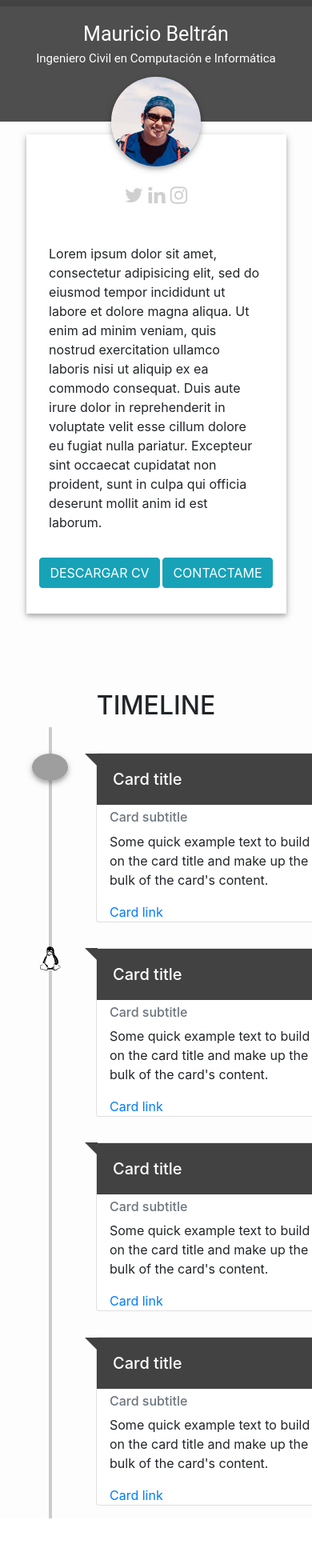
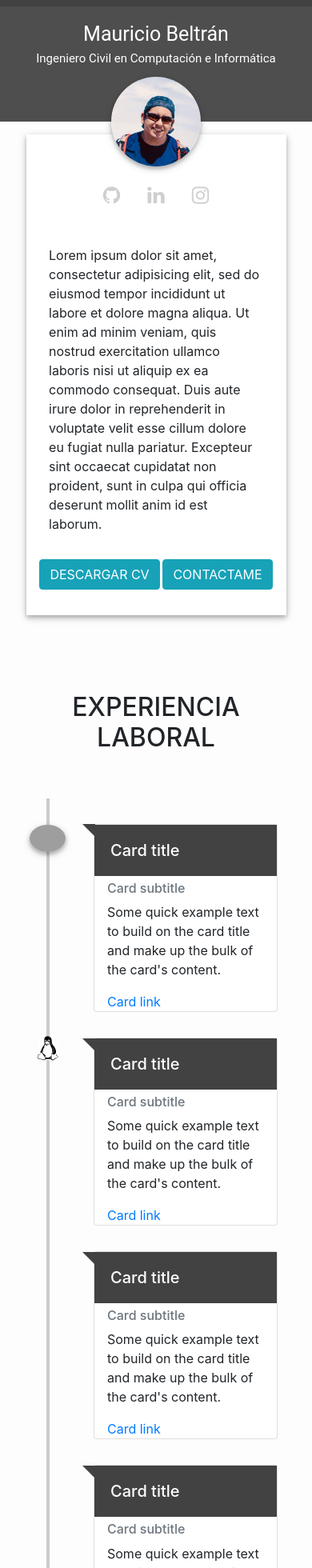
Before and after one commit to metalback/CV, an Angular app: page / in a window 390 px wide. Shown: the part 40-2000 px from the top of the page at 80% size. Before the commit the page ends 1938 px from the top, so only its background shows below. Built offline with nearby package versions, Linux system fonts and the light colour scheme; grey boxes are pictures that could not be loaded; a small style sheet from the web is missing.

Commit message:
Timeline experiencia laboral

```diff
--- a/src/app/app.component.css
+++ b/src/app/app.component.css
@@ -4,6 +4,39 @@
     margin: 0;
     background: #fdfdfd;
 }
+
+.margin-2 {
+    margin-top: 2em;
+}
+
+.margin-3 {
+    margin-top: 3em;
+}
+
+.margin-4 {
+    margin-top: 4em;
+}
+
+.margin-5 {
+    margin-top: 5em;
+}
+
+.margin-6 {
+    margin-top: 6em;
+}
+
+.margin-7 {
+    margin-top: 7em;
+}
+
+.margin-8 {
+    margin-top: 8em;
+}
+
+.margin-9 {
+    margin-top: 9em;
+}
+
 
 .card {
     position: inherit;
@@ -74,14 +107,14 @@
     text-align: center;
 }
 
-.resumen--social > i {
+.resumen--social > a i {
     color: #a1a1a1;
     opacity: .5;
     font-size: 25px;
 
 }
 
-.resumen--social > i:hover {
+.resumen--social > a i:hover {
     color: #424242;
     cursor: pointer;
 }
@@ -108,19 +141,85 @@
     box-shadow: 0 3px 5px 0 rgba(0, 0, 0, 0.2), 0 3px 10px 0 rgba(0, 0, 0, 0.2);
 }
 
-.timeline-container {
+.timeline-center {
+    z-index: 0;
+    display: flex;
+    justify-content: center;
 
+}
+
+.timeline-center ul {
+    list-style: none;
+}
+
+.timeline-center ul li {
+    margin:
+}
+
+.indap-ico img {
+    position: relative;
+    width: 5em;
+    z-index: 2;
+    left: 13px;
+}
+
+.tchile-ico img {
+    margin-top: 40em;
+    position: relative;
+    width: 5em;
+    z-index: 2;
+    left: 13px;
+    border-radius: 50%;
+    box-shadow: 0 3px 5px 0 rgba(0, 0, 0, 0.2), 0 3px 10px 0 rgba(0, 0, 0, 0.2);
+}
+
+.timeline-center:after {
+    /*border: 2px solid #ccc;*/
+    content:"";
+    position: absolute;
+    top: 0;
+    bottom: 0;
+    left: 50%;
+    border-left: 6px dotted #17a2b8;
+    transform: translate(-50%);
+}
+
+.timeline-left li {
+    display: flex;
+    justify-content: flex-end;
+}
+
+.timeline-left > li i {
+    font-size: 30px;
+    color: #000;
+    background: #fff;
+    position: relative;
+    left: 12.4em;
+    z-index: 1;
+    border-radius: 50%;
+}
+
+
+.timeline-left > li:before {
+    content: '';
+    width: 0;
+    height: 0;
+    border-top: 1em solid #424242;
+    border-right: 1em solid transparent;
+    position: relative;
+    left: 20.5em;
+    top: 0.04em;
 }
 
 .timeline-line {
     border-right: 4px solid #ccc;
 }
 
-.timeline {
+.timeline, .timeline-left {
     list-style: none;
 }
 
-.timeline > li {
+.timeline > li , .timeline-left > li {
     width: 100%;
     padding-top: 2em;
 }
@@ -175,3 +274,14 @@
 .card-text {
 
 }
+
+.experiencia-laboral--md {
+    display: flex;
+    justify-content: center;
+    padding-top: 3em;
+}
+
+.section {
+    padding: 30px 0;
+    background-color: transparent;
+}
--- a/src/app/app.component.html
+++ b/src/app/app.component.html
@@ -3,24 +3,24 @@
     <div class="col-12 menu"></div>
 
     <div class="col-12 header">
-      <div class="header--title_container">
+      <div class="header--title_container"  data-aos="fade-left">
         <div class="title">Mauricio Beltrán</div>
         <div class="subtitle">Ingeniero Civil en Computación e Informática</div>
       </div>
     </div>
 
     <div class="col-12 container--logo">
-      <img src="assets/logo.jpg" alt="" class="logo">
+      <img src="assets/logo.jpg" alt="" class="logo" data-aos="fade-up">
     </div>
 
     <div class="col-12 resumen">
       <div class="row">
         <div class="col-10 centered container--detalle">
           <div class="row">
-            <div class="col-4 resumen--social centered">
-              <i class="fa fa-twitter"></i>
-              <i class="fa fa-linkedin"></i>
-              <i class="fa fa-instagram"></i>
+            <div class="col-6 col-sm-4 col-md-4 col-lg-3 col-xl-2 resumen--social centered">
+              <a href="https://github.com/metalback" target="_blank"><i class="fa fa-github"></i></a>
+              <a href="https://www.linkedin.com/in/mauricio-beltr%C3%A1n-49794345/" target="_blank"><i class="fa fa-linkedin"></i></a>
+              <a href="https://www.instagram.com/mgustavo_bbeltran/" target="_blank"><i class="fa fa-instagram"></i></a>
             </div>
 
             <div class="col-12"></div>
@@ -47,14 +47,14 @@
 
     <!-- Inicio timelime -->
     <div class="col-12 centrar experiencia-laboral">
-      <h2>TIMELINE</h2>
+      <h2>EXPERIENCIA LABORAL</h2>
     </div>
 
-    <div class="col-2 timeline-line"></div>
-    <div class="col-10">
-     <ul class="timeline">
-      <li data-aos="fade-up">
-        <i class="empresa-ico"><img src="https://pbs.twimg.com/profile_images/577888794851971072/wUkMO425_400x400.png" class="experiencia-laboral--empresa"></i>
+    <!-- Display left -->
+    <div class="col-5 d-none d-lg-block">
+      <ul class="timeline-left">
+        <li data-aos="fade-up" class="margin-9">
+          <i class="fa fa-linux" aria-hidden="true"></i>
           <div class="card" style="width: 18rem;">
             <div class="card-body">
               <h5 class="card-title">Card title</h5>
@@ -64,6 +64,35 @@
             </div>
           </div>
         </li>
+        <li data-aos="fade-up" class="margin-6">
+          <i class="fa fa-linux" aria-hidden="true"></i>
+          <div class="card" style="width: 18rem;">
+            <div class="card-body">
+              <h5 class="card-title">Card title</h5>
+              <h6 class="card-subtitle mb-2 text-muted">Card subtitle</h6>
+              <p class="card-text">Some quick example text to build on the card title and make up the bulk of the card's content.</p>
+              <a href="#" class="card-link">Card link</a>
+            </div>
+          </div>
+        </li>
+      </ul>
+    </div>
+    <!-- END Display left -->
+    <!-- Display mid -->
+    <div class="col-2 timeline-center d-none d-lg-block">
+      <ul>
+        <li>
+          <i class="indap-ico"><img src="https://pbs.twimg.com/profile_images/577888794851971072/wUkMO425_400x400.png" class="experiencia-laboral--empresa"></i></li>
+          <li>
+            <i class="tchile-ico"><img src="assets/tchile.png" class="experiencia-laboral--empres "></i>
+          </li>
+        </ul>
+        <div class="line"></div>
+      </div>
+      <!-- END Display mid -->
+      <!-- Display right -->
+      <div class="col-5" class="margin-5  d-none d-lg-block">
+        <ul class="timeline timeline-right">
           <li data-aos="fade-up">
             <i class="fa fa-linux" aria-hidden="true"></i>
             <div class="card" style="width: 18rem;">
@@ -75,17 +104,8 @@
               </div>
             </div>
           </li>
-      <li data-aos="fade-up">
-        <div class="card" style="width: 18rem;">
-          <div class="card-body">
-            <h5 class="card-title">Card title</h5>
-            <h6 class="card-subtitle mb-2 text-muted">Card subtitle</h6>
-            <p class="card-text">Some quick example text to build on the card title and make up the bulk of the card's content.</p>
-            <a href="#" class="card-link">Card link</a>
-          </div>
-        </div>
-      </li>
-      <li data-aos="fade-up">
+          <li data-aos="fade-up" class="margin-2">
+            <i class="fa fa-linux" aria-hidden="true"></i>
             <div class="card" style="width: 18rem;">
               <div class="card-body">
                 <h5 class="card-title">Card title</h5>
@@ -97,12 +117,64 @@
           </li>
         </ul>
       </div>
+      <!-- END Display rigth -->
 
-
-
-
+      <!-- Display md and lower -->
+      <div class="col-12 d-lg-none experiencia-laboral--md">
+        <div class="col-1 timeline-line d-lg-none"></div>
+        <div class="col-10 d-lg-none">
+         <ul class="timeline">
+          <li data-aos="fade-up">
+            <i class="empresa-ico"><img src="https://pbs.twimg.com/profile_images/577888794851971072/wUkMO425_400x400.png" class="experiencia-laboral--empresa"></i>
+            <div class="card">
+              <div class="card-body">
+                <h5 class="card-title">Card title</h5>
+                <h6 class="card-subtitle mb-2 text-muted">Card subtitle</h6>
+                <p class="card-text">Some quick example text to build on the card title and make up the bulk of the card's content.</p>
+                <a href="#" class="card-link">Card link</a>
+              </div>
+            </div>
+          </li>
+          <li data-aos="fade-up">
+            <i class="fa fa-linux" aria-hidden="true"></i>
+            <div class="card">
+              <div class="card-body">
+                <h5 class="card-title">Card title</h5>
+                <h6 class="card-subtitle mb-2 text-muted">Card subtitle</h6>
+                <p class="card-text">Some quick example text to build on the card title and make up the bulk of the card's content.</p>
+                <a href="#" class="card-link">Card link</a>
+              </div>
+            </div>
+          </li>
+          <li data-aos="fade-up">
+            <div class="card">
+              <div class="card-body">
+                <h5 class="card-title">Card title</h5>
+                <h6 class="card-subtitle mb-2 text-muted">Card subtitle</h6>
+                <p class="card-text">Some quick example text to build on the card title and make up the bulk of the card's content.</p>
+                <a href="#" class="card-link">Card link</a>
+              </div>
+            </div>
+          </li>
+          <li data-aos="fade-up">
+            <div class="card">
+              <div class="card-body">
+                <h5 class="card-title">Card title</h5>
+                <h6 class="card-subtitle mb-2 text-muted">Card subtitle</h6>
+                <p class="card-text">Some quick example text to build on the card title and make up the bulk of the card's content.</p>
+                <a href="#" class="card-link">Card link</a>
+              </div>
+            </div>
+          </li>
+        </ul>
+      </div>
+    </div>
+    <!-- Display md and lower -->
     <!-- Fin timeline -->
 
+    <!-- Skills -->
+
+    <!-- End Skils -->
 
   </div>
 </div>
```
Also changed, not shown: src/assets/tchile.png (added), 1 other file (tests, documents, lock files or other folders). Lines whose indentation alone changed are shown as unchanged.
